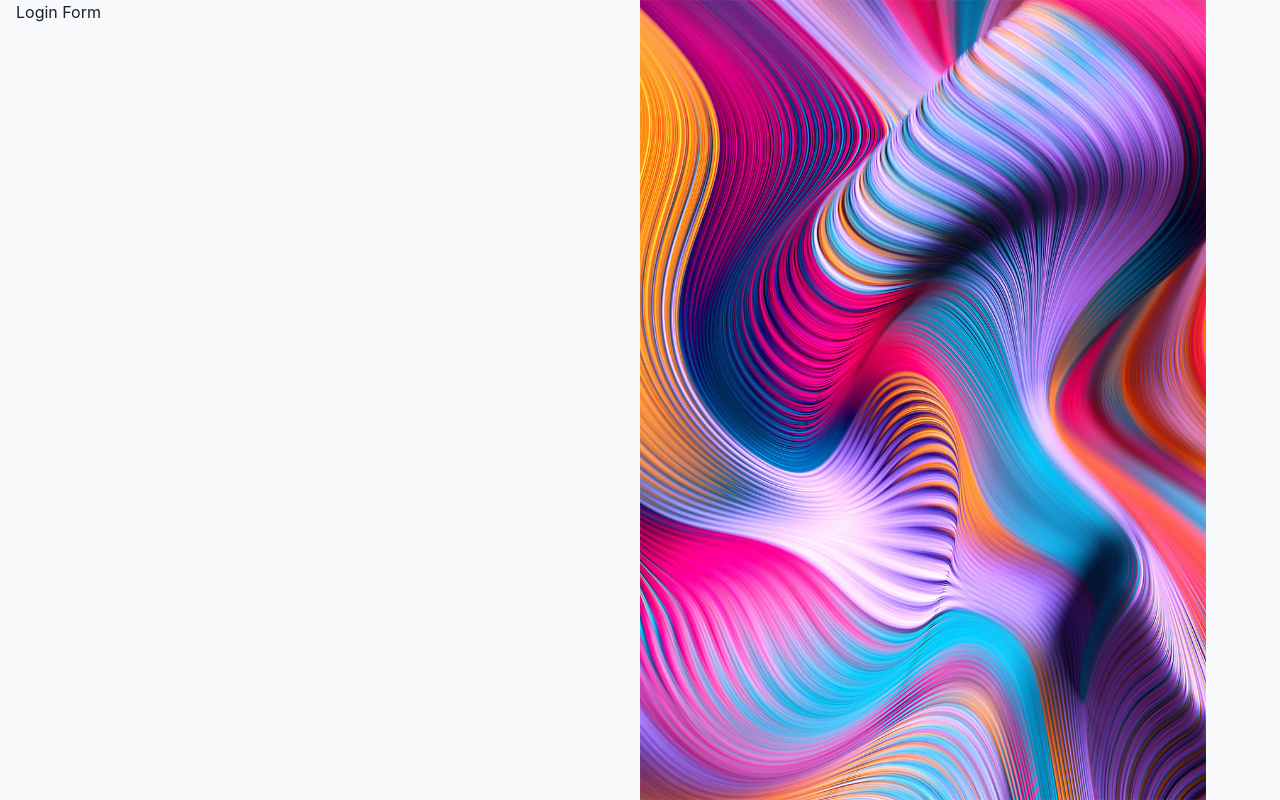
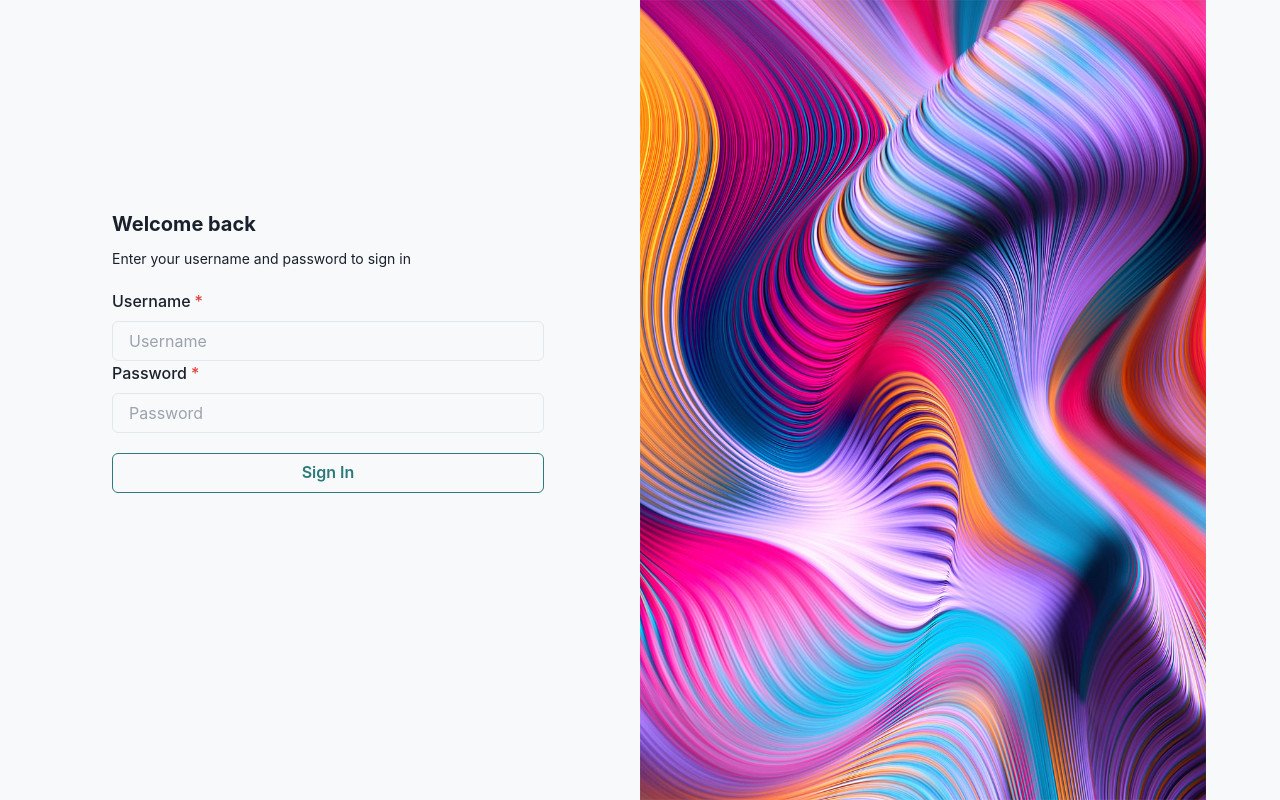
Before and after one commit to nhan-grad-proj/Portfolio-Management-FE, a Next.js app: page /login in a window 1280 px wide. Built offline with nearby package versions, Linux system fonts and the light colour scheme; no server answers.

Commit message:
feat: update login behaviour

```diff
--- a/pages/login.tsx
+++ b/pages/login.tsx
@@ -4,6 +4,7 @@ import { Container, Grid, GridItem, Image } from '@chakra-ui/react';
 import { NextPageWithLayout } from 'src/system/infrastructure/next.types';
 import { FullLoader } from 'src/system/app/internal/ui/Loader/Full/FullLoader';
 import { NoLayout } from 'src/system/app/internal/ui/NoLayout/NoLayout';
+import { LoginForm } from '../src/system/app/internal/containers/LoginForm/LoginForm';
 
 const LoginPage: NextPageWithLayout = () => {
   return (
@@ -16,7 +17,9 @@ const LoginPage: NextPageWithLayout = () => {
 
       <Container maxW="container.xl">
         <Grid templateColumns="repeat(2, 1fr)" height="100vh">
-          <GridItem>Login Form</GridItem>
+          <GridItem>
+            <LoginForm />
+          </GridItem>
 
           <GridItem>
             <div>
--- a/src/system/app/external/http-client.ts
+++ b/src/system/app/external/http-client.ts
@@ -8,6 +8,10 @@ export type HttpRequest = {
 export type HttpResponse<T = any> = T;
 
 export class HttpError extends Error {
+  static isHttpError(error: unknown): error is HttpError {
+    return error instanceof HttpError;
+  }
+
   constructor(message: string, public code: string) {
     super(message);
   }
--- /dev/null
+++ b/src/system/app/internal/app-models/auth.model.ts
@@ -0,0 +1,4 @@
+export type LoginModel = {
+  username: string;
+  password: string;
+};
--- /dev/null
+++ b/src/system/app/internal/containers/LoginForm/LoginForm.module.scss
@@ -0,0 +1,3 @@
+.form-container {
+  @apply flex flex-col justify-center h-full mx-24 pb-24;
+}
--- /dev/null
+++ b/src/system/app/internal/containers/LoginForm/LoginForm.tsx
@@ -0,0 +1,97 @@
+import { ReactElement } from 'react';
+import { useForm } from 'react-hook-form';
+import {
+  Button,
+  FormControl,
+  FormLabel,
+  Heading,
+  Input,
+  Text
+} from '@chakra-ui/react';
+import classes from './LoginForm.module.scss';
+import { LoginModel } from '../../app-models/auth.model';
+import { useLogin } from '../../useLogin';
+import { persistentStorage } from '../../services/persistent.storage';
+
+export function LoginForm(): ReactElement {
+  const {
+    register,
+    handleSubmit,
+    formState: { errors },
+    reset
+  } = useForm<LoginModel>();
+
+  const { login } = useLogin({
+    onSuccess: credentials => {
+      persistentStorage.setAccessToken(credentials.accessToken);
+      reset();
+    }
+  });
+
+  function submitResolver(model: LoginModel) {
+    const loginCredentials = {
+      email: model.username,
+      password: model.password
+    };
+
+    login(loginCredentials);
+  }
+
+  return (
+    <>
+      <div className={classes['form-container']}>
+        <Heading size="md" className="text-left mb-3" color="primary">
+          Welcome back
+        </Heading>
+
+        <Text fontSize="sm" className="text-left mb-5">
+          Enter your username and password to sign in
+        </Text>
+
+        <form onSubmit={handleSubmit(submitResolver)}>
+          <FormControl isInvalid={!!errors?.username?.message} isRequired>
+            <FormLabel htmlFor="username">Username</FormLabel>
+            <Input
+              id="username"
+              type="text"
+              placeholder="Username"
+              {...register('username', {
+                minLength: 4,
+                required: true
+              })}
+            />
+
+            {errors.username && (
+              <div>Username required longer than 6 character</div>
+            )}
+          </FormControl>
+
+          <FormControl isInvalid={!!errors?.password?.message} isRequired>
+            <FormLabel htmlFor="password">Password</FormLabel>
+            <Input
+              id="password"
+              type="password"
+              placeholder="Password"
+              {...register('password', {
+                minLength: 6,
+                required: true
+              })}
+            />
+            {errors.password && (
+              <div>Password required longer than 6 character</div>
+            )}
+          </FormControl>
+
+          <Button
+            variant="outline"
+            colorScheme="teal"
+            type="submit"
+            className="w-full mt-5"
+          >
+            Sign In
+          </Button>
+        </form>
+      </div>
+    </>
+  );
+}
--- /dev/null
+++ b/src/system/app/internal/services/auth-client.ts
@@ -0,0 +1,16 @@
+import {
+  AuthUseCase,
+  LoginCredentials,
+  UserCredentials
+} from '../../../domain/usecases/auth.usecase';
+import { httpClient } from '../../../infrastructure/factories/http-client.factories';
+
+export const authClient: AuthUseCase = {
+  loginByCredentials(credentials: LoginCredentials): Promise<UserCredentials> {
+    return httpClient.request({
+      method: 'post',
+      url: '/auth/login',
+      body: credentials
+    });
+  }
+};
--- a/src/system/app/internal/services/persistent.storage.ts
+++ b/src/system/app/internal/services/persistent.storage.ts
@@ -5,5 +5,8 @@ const AUTHENTICATION_KEY = 'accessToken';
 export const persistentStorage: PersistentStorage = {
   getAccessToken(): string | null {
     return window.localStorage.getItem(AUTHENTICATION_KEY);
+  },
+  setAccessToken(accessToken: string): void {
+    window.localStorage.setItem(AUTHENTICATION_KEY, accessToken);
   }
 };
--- a/src/system/app/internal/useHandleError.ts
+++ b/src/system/app/internal/useHandleError.ts
@@ -4,6 +4,7 @@ import {
 } from 'src/system/domain/usecases/error.usecase';
 import { useCallback } from 'react';
 import { useNotify } from './useNotify';
+import { HttpError } from '../external/http-client';
 
 export const useHandleError: ErrorUseCase = (deps?: ErrorDeps) => {
   const notify = useNotify();
@@ -14,10 +15,19 @@ export const useHandleError: ErrorUseCase = (deps?: ErrorDeps) => {
         return;
       }
 
+      if (HttpError.isHttpError(error)) {
+        notify({
+          title: 'Error',
+          status: 'error',
+          description: error.message
+        });
+        return;
+      }
+
       notify({
         title: 'Error',
         status: 'error',
-        description: error as string
+        description: 'System error'
       });
     },
     [notify]
--- /dev/null
+++ b/src/system/app/internal/useLogin.ts
@@ -0,0 +1,17 @@
+import { useMutation } from 'react-query';
+import { LoginUseCase } from '../../domain/usecases/auth.usecase';
+import { authClient } from './services/auth-client';
+
+export const useLogin: LoginUseCase = ({ onError, onSuccess }) => {
+  const { mutate, isLoading } = useMutation({
+    mutationFn: authClient.loginByCredentials,
+    mutationKey: 'POST_LOGIN',
+    onSuccess,
+    onError
+  });
+
+  return {
+    login: mutate,
+    isMutating: isLoading
+  };
+};
--- a/src/system/domain/usecases/persistent-storage.ts
+++ b/src/system/domain/usecases/persistent-storage.ts
@@ -1,3 +1,4 @@
 export interface PersistentStorage {
   getAccessToken(): string | null;
+  setAccessToken(accessToken: string): void;
 }
--- a/src/system/infrastructure/factories/http-client.factories.ts
+++ b/src/system/infrastructure/factories/http-client.factories.ts
@@ -6,9 +6,9 @@ const axios = require('axios').create({
   url: process.env.NEXT_PUBLIC_API_ENDPOINT ?? 'http://localhost:8080'
 });
 
-export const httpClientAdapter = new HttpClientAdapter(axios);
+export const httpClient = new HttpClientAdapter(axios);
 
 export const authorizedHttpClient = new AuthorizedHttpClientAdapter(
-  httpClientAdapter,
+  httpClient,
   persistentStorage
 );
```
Also changed, not shown: src/system/domain/usecases/auth.usecase.ts (+10 -0 lines).
